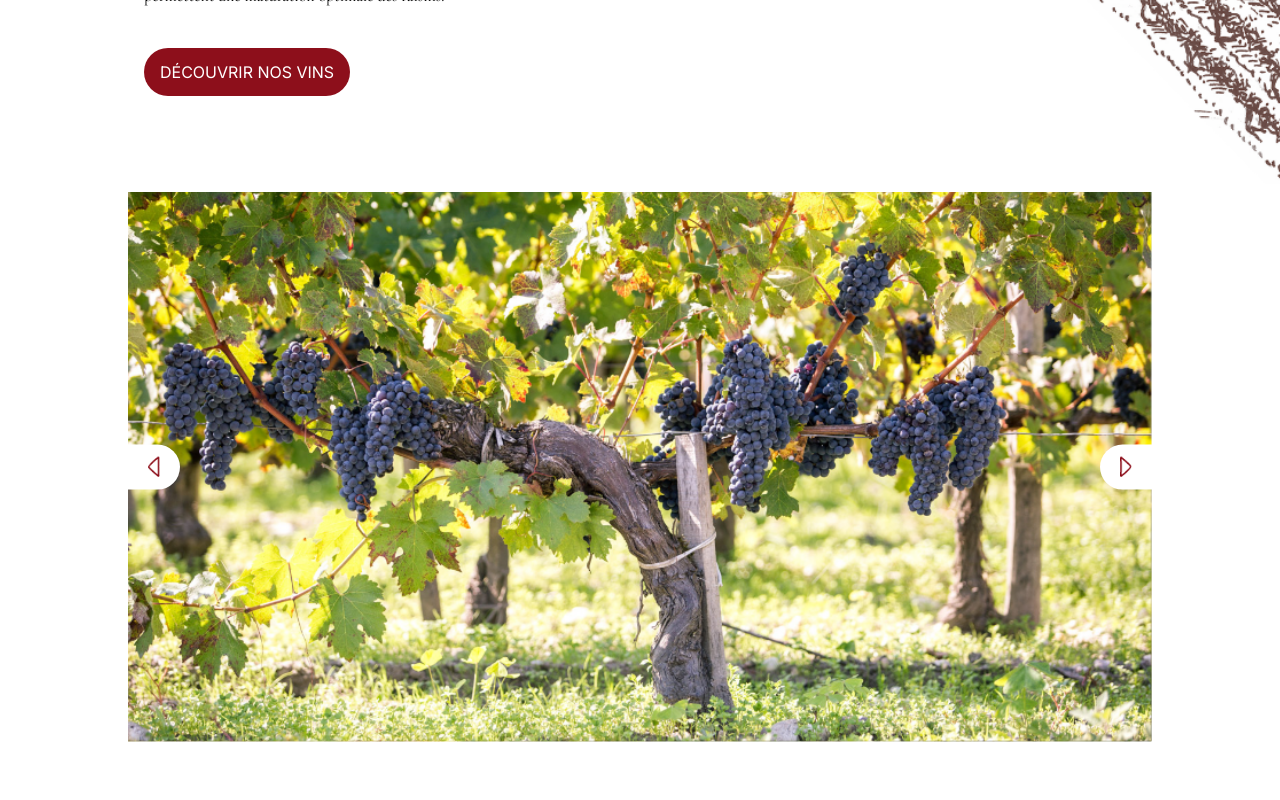
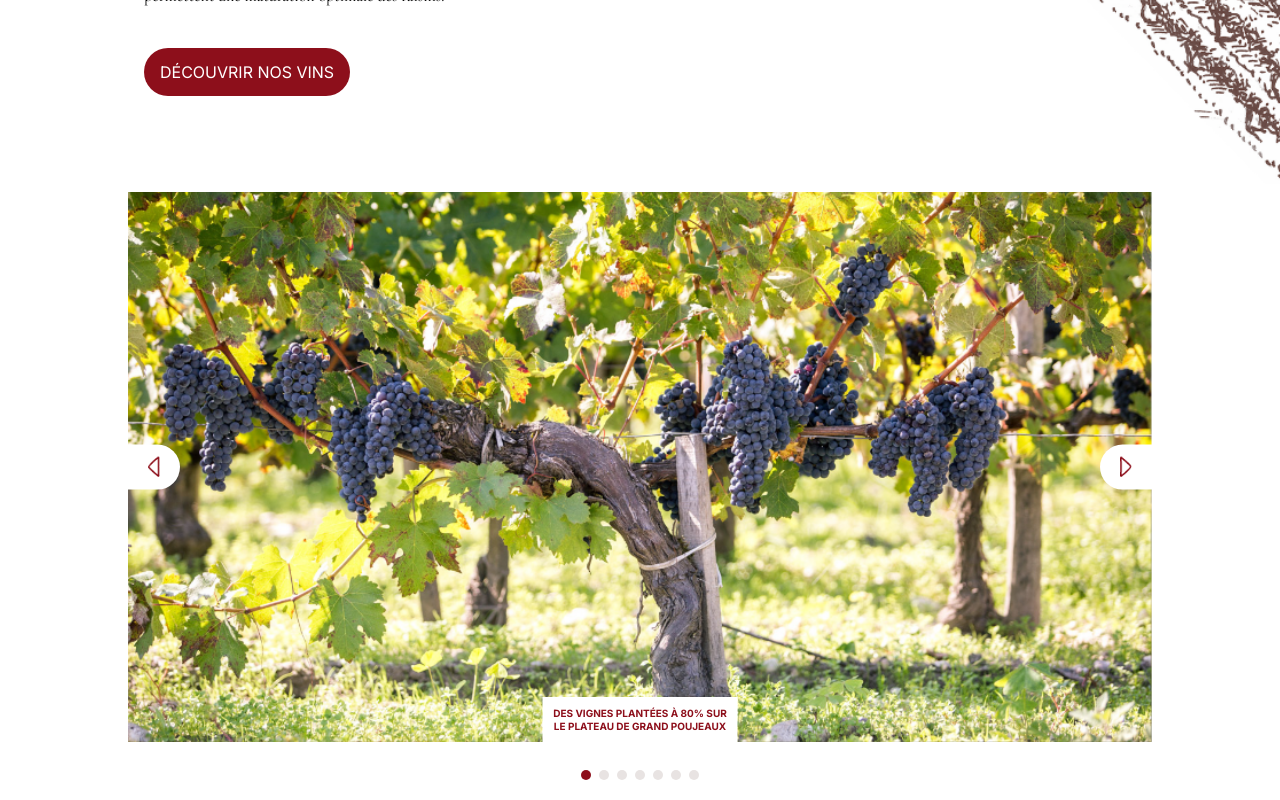
Before and after one commit to magicniclus/dutruchnext, a Next.js app: page / in a window 1280 px wide. Shown: the part 867-1667 px from the top of the page. Before the commit the page ends 1617 px from the top, so only its background shows below. Built offline with nearby package versions, Linux system fonts and the light colour scheme.

Commit message:
Update Lightbox.tsx

```diff
--- a/src/app/components/Lightbox.tsx
+++ b/src/app/components/Lightbox.tsx
@@ -5,14 +5,26 @@ import { useState, useEffect, useRef} from "react";
 
 import gsap from "gsap";
 
+const textImage = [
+    "Des vignes plantées à 80% Sur le plateau de Grand Poujeaux",
+    "Des vendanges 100% manuelles Pour notre premier vin",
+    "Sol de graves garonnaises, meilleur terroir du médoc",
+    "François cordonnier (junior), propriétaire depuis 2016",
+    "Élevage en barriques De chêne français",
+    "Château dutruch Grand Poujeaux : Fraîcheur, finesse et élégance",
+    "Propriété du château Dutruch Grand Poujeaux"
+]
+
 export default function Lightbox() {
     const [currentImage, setCurrentImage] = useState<number>(1);
     const [nextImage, setNextImage] = useState<number>(2);
+    const [disabled, setDisabled] = useState<boolean>(false);
 
     const currentImageRef = useRef(null);
     const nextImageRef = useRef(null);
 
     const handleImage = (action: string) => {
+        setDisabled(true);
         const isIncrement = action === "increment";
         const newCurrentImage = isIncrement ? (currentImage === 7 ? 1 : currentImage + 1) : (currentImage === 1 ? 7 : currentImage - 1);
 
@@ -44,6 +56,7 @@ export default function Lightbox() {
                     } else {
                         setNextImage(newPrevImage);
                     }
+                    setDisabled(false);
                 }
             });
 
@@ -67,45 +80,64 @@ export default function Lightbox() {
 
     return (
         <section className='w-full bg-cover bg-center'>
-            <div className="mx-auto flex max-w-5xl py-2 justify-center items-center min-h-[392px] w-full">
-                <div className="w-full overflow-hidden relative flex min-h-[550px]">
-                    <div className="absolute py-3 px-5 rounded-l-full bg-white right-0 top-1/2 transform -translate-y-1/2 cursor-pointer z-20" onClick={()=>handleImage("increment")}>
+            <div className="mx-auto flex max-w-5xl py-2 justify-center items-center w-full">
+                <div className="w-full overflow-hidden relative flex md:min-h-[550px] min-h-[400px]">
+
+                    {/** Navigation button */}
+                    <button className="absolute py-3 px-5 rounded-l-full bg-white right-0 top-1/2 transform -translate-y-1/2 cursor-pointer z-20" onClick={()=>handleImage("increment")} disabled={disabled}>
                         <Image
                             src="/icon/arrow-right.png"
                             alt="Château Dutruch Grand Poujeaux"
                             width={12}
                             height={12}
                         />
-                    </div>
-                    <div className="absolute py-3 px-5 rounded-r-full bg-white left-0 top-1/2 transform -translate-y-1/2 cursor-pointer z-20" onClick={()=>handleImage("decrement")}>
+                    </button>
+                    <button className="absolute py-3 px-5 rounded-r-full bg-white left-0 top-1/2 transform -translate-y-1/2 cursor-pointer z-20" onClick={()=>handleImage("decrement")} disabled={disabled}>
                         <Image
                             src="/icon/arrow-left.png"
                             alt="Château Dutruch Grand Poujeaux"
                             width={12}
                             height={12}
                         />
-                    </div>
-                    <div className="absolute right-0 bottom-0 w-full z-10" ref={currentImageRef}>
+                    </button>
+
+                    {/** Image Lightbox */}
+                    <div className="absolute right-0 bottom-0 w-full z-10 h-[100%]" ref={currentImageRef}>
                         <Image
                             src={`/lightbox/image-${currentImage}.png`}
                             alt="Château Dutruch Grand Poujeaux"
-                            width={500}
-                            height={500}
-                            objectFit="contain"
-                            layout="responsive"
+                            objectFit="cover"
+                            layout="fill"
                         />
                     </div>
-                    <div className="absolute right-0 bottom-0 w-full z-5" ref={nextImageRef}>
+                    <div className="absolute right-0 bottom-0 w-full z-5 h-[100%]" ref={nextImageRef}>
                         <Image
                             src={`/lightbox/image-${nextImage}.png`}
                             alt="Château Dutruch Grand Poujeaux"
-                            width={500}
-                            height={500}
-                            objectFit="contain"
-                            layout="responsive"
+                            objectFit="cover"
+                            layout="fill"
                         />
                     </div>
+
+                    {/** Text container */}
+                    <div className="absolute bottom-0 left-1/2 transform -translate-x-1/2 w-[195px] h-[45px] px-2 bg-white z-40 flex justify-center items-center">
+                        {
+                                <p className="text-center text-[10px] leading-[13px] font-bold text-red font-source uppercase">
+                                    {textImage[currentImage-1]}
+                                </p>
+                        }
+                    </div>
                 </div>
+            </div>
+            <div className="my-5 flex items-center justify-center">
+                {
+                    [1,2,3,4,5,6,7].map((item, index) => {
+                        return (
+                            <div key={index} className={`w-[10px] h-[10px] rounded-full ${index + 1 === currentImage ? "bg-red":"bg-gray"} cursor-pointer mx-1`} onClick={() => setCurrentImage(item)}>
+                            </div>
+                        )
+                    })
+                }
             </div>
         </section>
     )
```
